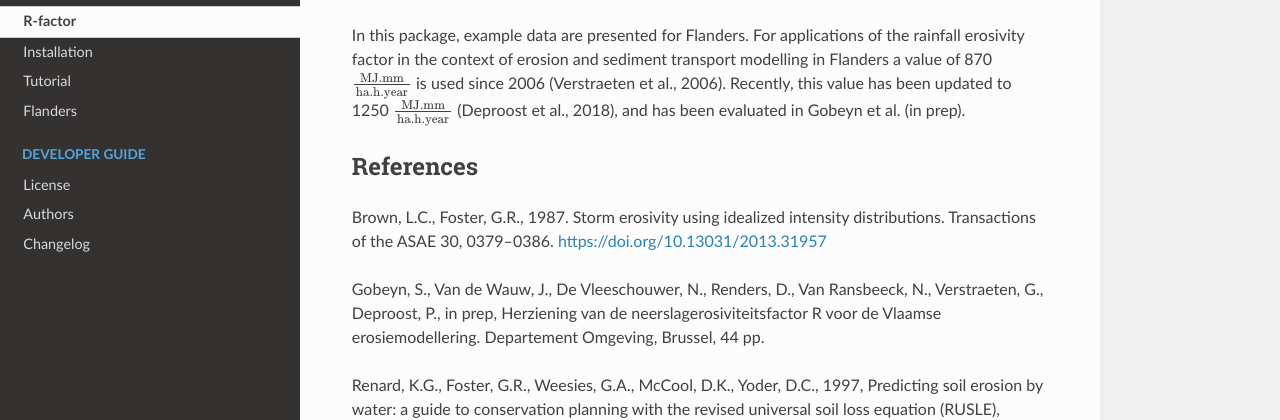
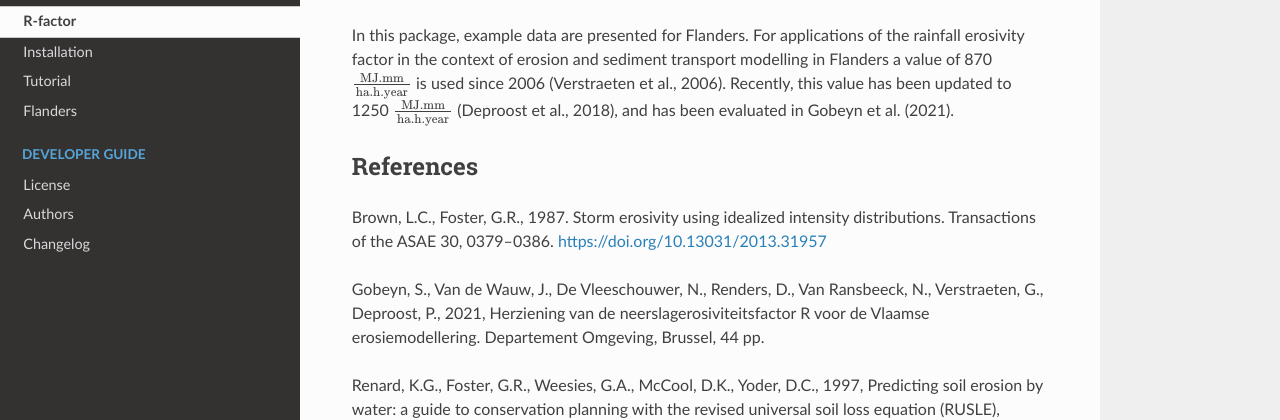
Before and after one commit to watem-sedem/rfactor, a Sphinx documentation site: the page built from docs/rfactor.rst, in a window 1280 px wide and 900 px high, scrolled down 1252 px. Shown: the part 157-577 px from the top of the window. Built offline with Sphinx 7.4.7 and the Read the Docs theme 2.0.0, drawn with Linux system fonts in a browser that asks for light colours; pages that are not in the unit, such as notebooks, are missing from menus; the version number is read from the project's files by our own code.

Commit message:
Update rfactor.rst
actualize reference

```diff
--- a/docs/rfactor.rst
+++ b/docs/rfactor.rst
@@ -80,7 +80,7 @@ transport modelling in Flanders a value of 870
 :math:`\frac{\text{MJ.mm}}{\text{ha.h.year}}` is used since 2006
 (Verstraeten et al., 2006). Recently, this value has been updated to 1250
 :math:`\frac{\text{MJ.mm}}{\text{ha.h.year}}` (Deproost et al., 2018), and has
-been evaluated in Gobeyn et al. (in prep).
+been evaluated in Gobeyn et al. (2021).
 
 
 References
@@ -91,7 +91,7 @@ distributions. Transactions of the ASAE 30, 0379–0386.
 https://doi.org/10.13031/2013.31957
 
 Gobeyn, S., Van de Wauw, J., De Vleeschouwer, N., Renders, D.,
-Van Ransbeeck, N., Verstraeten, G., Deproost, P., in prep,  Herziening van de
+Van Ransbeeck, N., Verstraeten, G., Deproost, P., 2021,  Herziening van de
 neerslagerosiviteitsfactor R voor de Vlaamse erosiemodellering.
 Departement Omgeving, Brussel, 44 pp.
 
```
